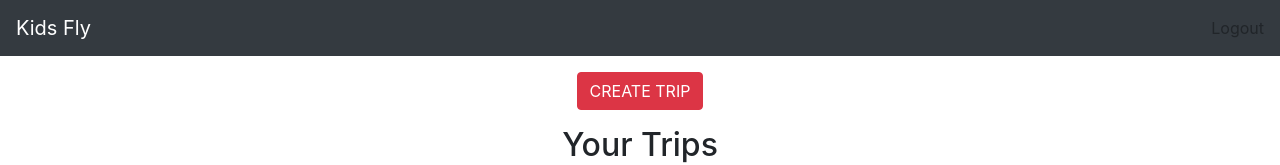
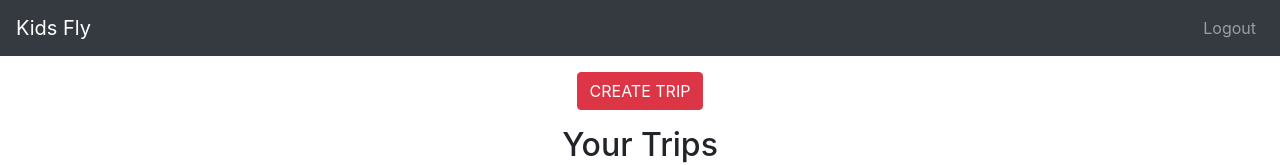
Before and after one commit to BW-KidsFly/Frontend, a React (Create React App) app: page /traveller in a window 1280 px wide. Shown: the top 165 px of the page. Built offline with nearby package versions, Linux system fonts and the light colour scheme; no server answers; sample sign-in values are in the browser's storage.

Commit message:
Fix logout

```diff
--- a/src/components/header/Navigation.jsx
+++ b/src/components/header/Navigation.jsx
@@ -1,8 +1,16 @@
 import React from "react";
-import { NavLink } from "react-router-dom";
+import { NavLink, useHistory } from "react-router-dom";
 
 export default function Navigation(props) {
   const { login, register, logout, trips } = props;
+  const history = useHistory()
+
+  const onLogout = event => {
+    event.preventDefault();
+    localStorage.removeItem("token");
+    history.push("/login")
+  };
+
   return (
     <nav className="navbar navbar-expand-lg navbar-dark bg-dark justify-content-between">
       <a className="navbar-brand" href="#">
@@ -25,12 +33,16 @@ export default function Navigation(props) {
         ) : null}
         {trips ? (
           <li className="nav-item">
-            <NavLink className="nav-link" to="/trips">
+            <NavLink className="nav-link" to="/traveller">
               Trips
             </NavLink>
           </li>
         ) : null}
-        {logout ? <li className="nav-item">Logout</li> : null}
+        {logout ? (
+          <li className="nav-item">
+            <a className="nav-link" onClick={onLogout} href="/">Logout</a>
+          </li>
+        ) : null}
       </ul>
     </nav>
   );
```
